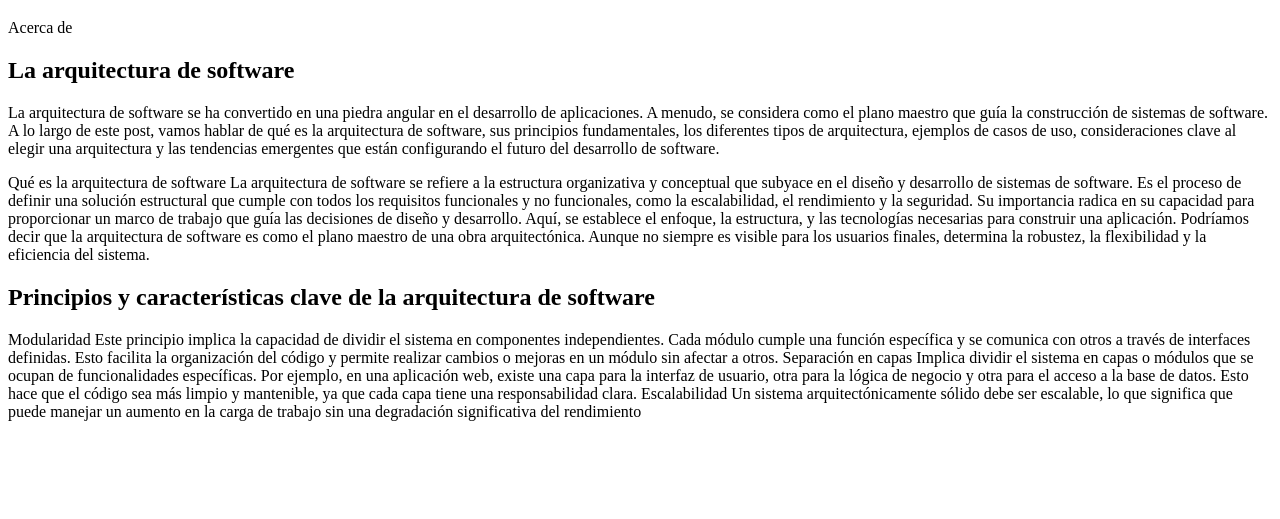
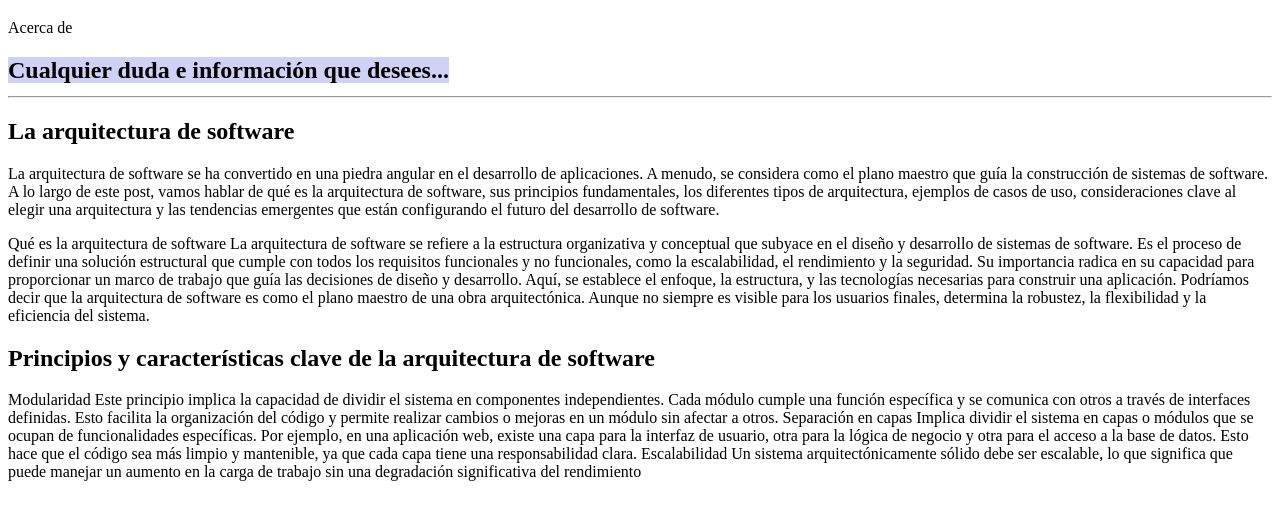
Before and after one commit to Alytorres26/Pagina-2-2-Nahomy2DS.github.io, a plain HTML site: page about.html in a window 1280 px wide. Shown: the part 131-650 px from the top of the page. Drawn offline with Linux system fonts and the light colour scheme; a script that the page names is missing.

Commit message:
cambio en el about

```diff
--- a/about.html
+++ b/about.html
@@ -18,6 +18,14 @@
 <p>Acerca de</p>
 
 </header>
+<body>
+
+<main>
+<section class="contenido">
+<h2> <span style="background-color: rgb(208, 209, 245);" ;>Cualquier duda
+e información que desees...</span>
+<tr><td> <hr>
+
 <h2>   La arquitectura de software  </h2>
 
 <p> La arquitectura de software se ha convertido en una piedra angular en el desarrollo de aplicaciones. A menudo, se considera como el plano maestro que guía la construcción de sistemas de software. A lo largo de este post, vamos hablar de qué es la arquitectura de software, sus principios fundamentales, los diferentes tipos de arquitectura, ejemplos de casos de uso, consideraciones clave al elegir una arquitectura y las tendencias emergentes que están configurando el futuro del desarrollo de software.</p>
```
